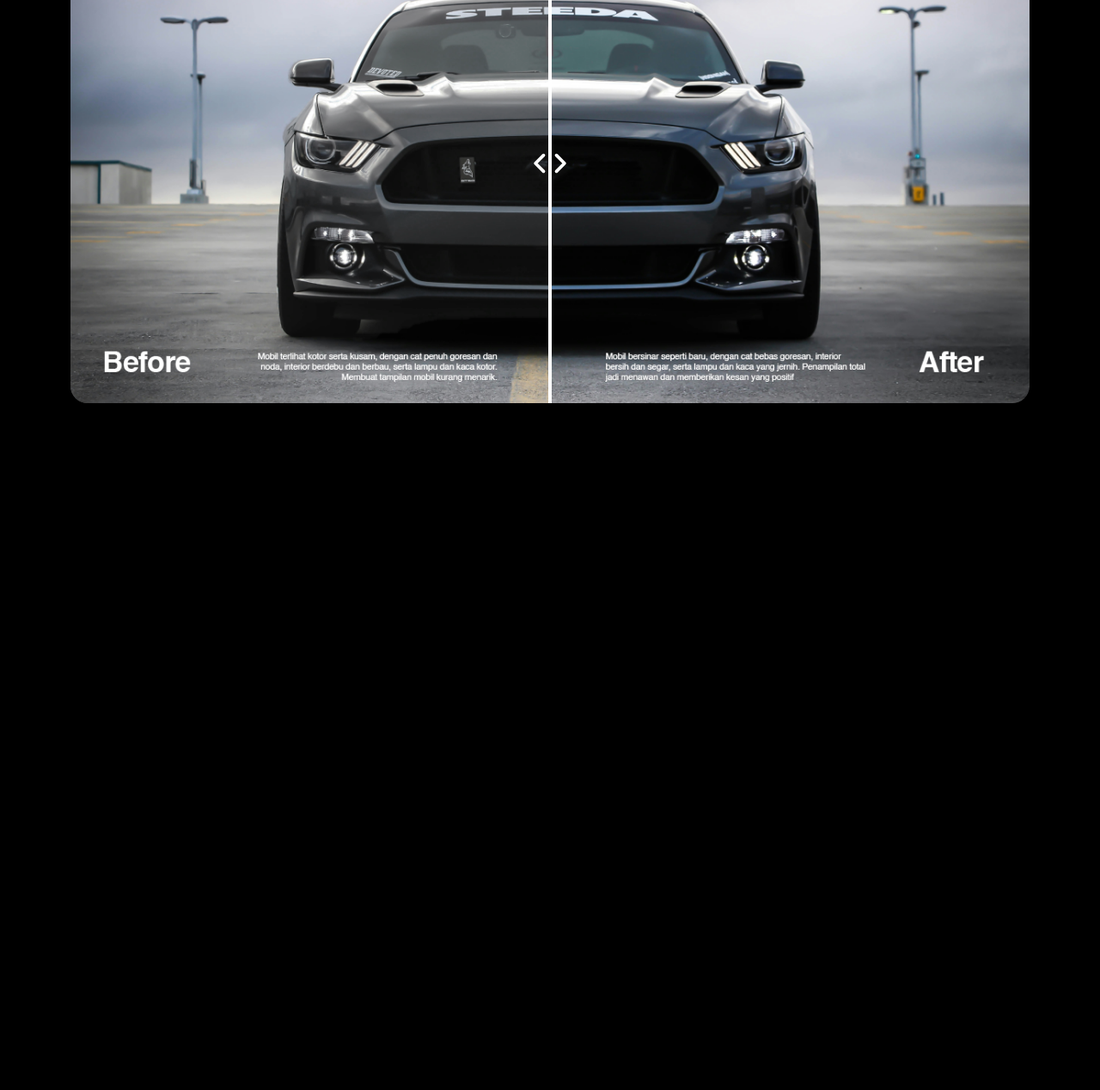
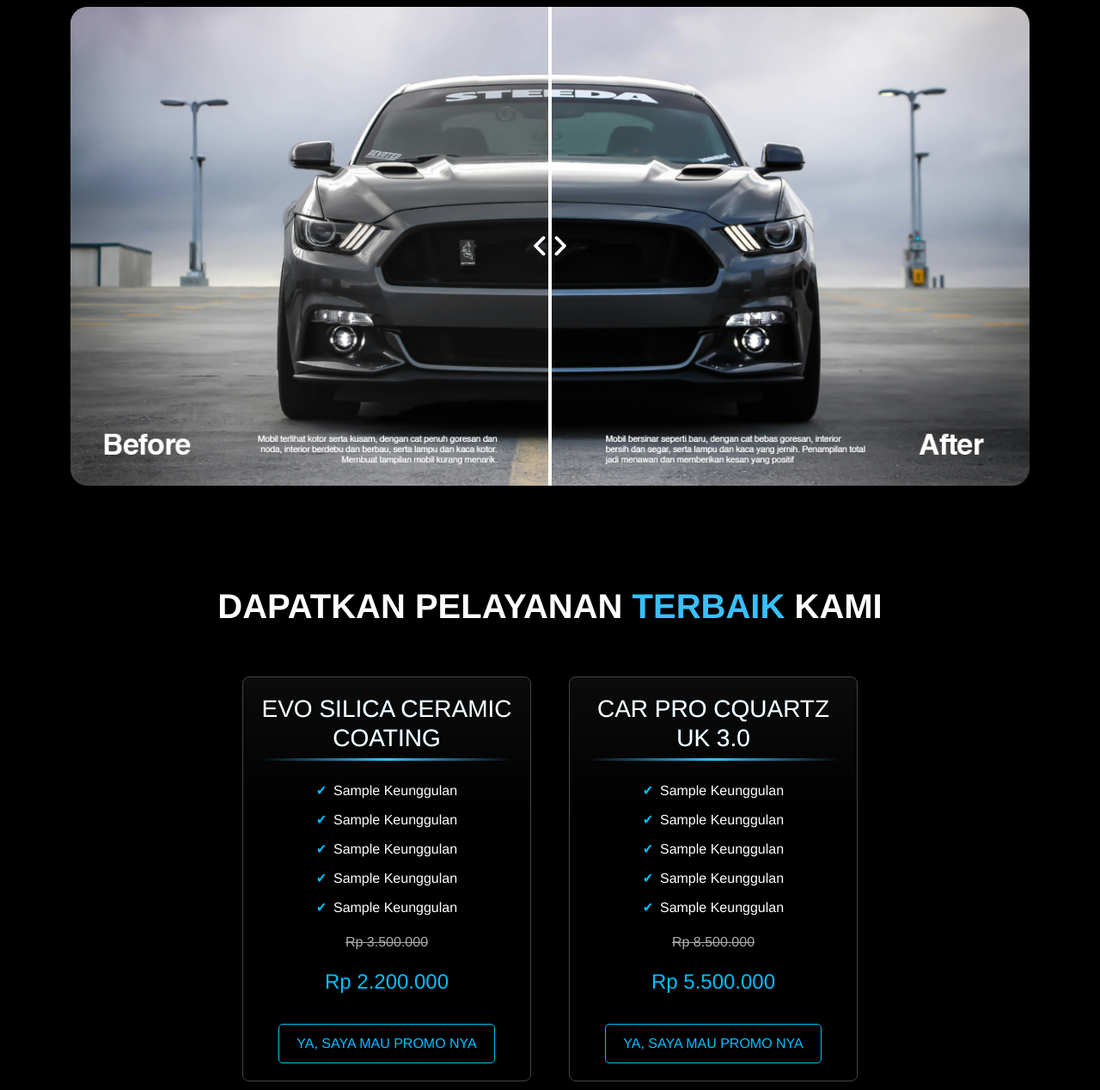
Before and after one commit to Fadlan123-prog/frontend_d2c, a plain HTML site: page index.html in a window 1280 px wide. Shown: the part 5050-6318 px from the top of the page at 86% size. Before the commit the page ends 5539 px from the top, so only its background shows below. Drawn offline with nearby package versions, Linux system fonts and the light colour scheme.

Commit message:
add: section promo

```diff
--- a/index.html
+++ b/index.html
@@ -311,7 +311,7 @@
     </div>
 </div>
 
-<div class="container" id="before">
+<div class="container py-5 my-5" id="before">
 
   <div class="row align-items-center">
       <!-- Bagian Before and After di sebelah kiri -->
@@ -353,6 +353,44 @@
   </div>
 </div>
 
+<section class="service mt-5">
+  <div class="container">
+    <h1 class="text-center">DAPATKAN PELAYANAN <span>TERBAIK</span>  KAMI</h1>
+    <div class="row justify-content-center mt-5">
+      <div class="col-md-4">
+          <div class="promo-card">
+              <h3>EVO SILICA CERAMIC COATING</h3>
+              <ul class="feature-list">
+                  <li>Sample Keunggulan</li>
+                  <li>Sample Keunggulan</li>
+                  <li>Sample Keunggulan</li>
+                  <li>Sample Keunggulan</li>
+                  <li>Sample Keunggulan</li>
+              </ul>
+              <p class="original-price">Rp 3.500.000</p>
+              <p class="discount-price">Rp 2.200.000</p>
+              <button class="btn btn-promo">Ya, Saya Mau Promo Nya</button>
+          </div>
+      </div>
+      <div class="col-md-4">
+          <div class="promo-card">
+              <h3>CAR PRO CQUARTZ UK 3.0</h3>
+              <ul class="feature-list">
+                  <li>Sample Keunggulan</li>
+                  <li>Sample Keunggulan</li>
+                  <li>Sample Keunggulan</li>
+                  <li>Sample Keunggulan</li>
+                  <li>Sample Keunggulan</li>
+              </ul>
+              <p class="original-price">Rp 8.500.000</p>
+              <p class="discount-price">Rp 5.500.000</p>
+              <button class="btn btn-promo">Ya, Saya Mau Promo Nya</button>
+          </div>
+      </div>
+  </div>
+  </div>
+</section>
+
     <script src="/index.js"></script>
     <script src="https://cdn.jsdelivr.net/npm/@popperjs/core@2.9.2/dist/umd/popper.min.js" integrity="sha384-IQsoLXl5PILFhosVNubq5LC7Qb9DXgDA9i+tQ8Zj3iwWAwPtgFTxbJ8NT4GN1R8p" crossorigin="anonymous"></script>
 <script src="https://cdn.jsdelivr.net/npm/bootstrap@5.0.2/dist/js/bootstrap.min.js" integrity="sha384-cVKIPhGWiC2Al4u+LWgxfKTRIcfu0JTxR+EQDz/bgldoEyl4H0zUF0QKbrJ0EcQF" crossorigin="anonymous"></script>
--- a/style.css
+++ b/style.css
@@ -221,6 +221,82 @@ body{
 .about .card-text{
     font-size: 14px !important;
 }
+
+.service h1{
+    font-weight: 600 !important;
+
+}
+
+.service h1 span{
+    color: #38C0FF;
+}
+
+.promo-card {
+    background: linear-gradient(180deg, rgba(11,11,11,1) 0%, rgba(0,0,0,1) 35%);;
+    color: white;
+    border: 1px solid #444;
+    padding: 20px;
+    border-radius: 8px;
+    text-align: center;
+    margin: 10px;
+}
+.promo-card h3 {
+    position: relative;
+    padding-bottom: 10px;
+    margin-bottom: 20px;
+    border-bottom: 3px solid transparent;
+    background: linear-gradient(90deg, rgba(56,192,255,0) 0%, rgba(56,192,255,1) 50%, rgba(56,192,255,0) 100%);
+    -webkit-background-clip: text;
+    background-clip: text;
+}
+
+.promo-card h3::after {
+    content: '';
+    position: absolute;
+    left: 0;
+    bottom: 0;
+    width: 100%;
+    height: 3px;
+    background: linear-gradient(90deg, rgba(56,192,255,0) 0%, rgba(56,192,255,1) 50%, rgba(56,192,255,0) 100%);
+}
+.promo-card .original-price {
+    text-decoration: line-through;
+    color: #aaa;
+}
+.promo-card .discount-price {
+    font-size: 24px;
+    color: #00bfff;
+}
+.promo-card .btn-promo {
+    background-color: transparent;
+    border: 1px solid #00bfff;
+    color: #00bfff;
+    margin-top: 15px;
+    padding: 10px 20px;
+    border-radius: 5px;
+    text-transform: uppercase;
+}
+.promo-card .btn-promo:hover {
+    background-color: #00bfff;
+    color: #111;
+}
+.promo-card .feature-list {
+    list-style: none;
+    padding: 0;
+}
+.promo-card .feature-list li {
+    margin: 10px 0;
+    display: flex;
+    align-items: center;
+    justify-content: center;
+}
+.promo-card .feature-list li::before {
+    content: '\2714';
+    color: #00bfff;
+    margin-right: 8px;
+}
+
+/* last css */
 
 .service-section {
     position: relative; /* Memungkinkan elemen anak menggunakan positioning relatif ke div ini */
```
